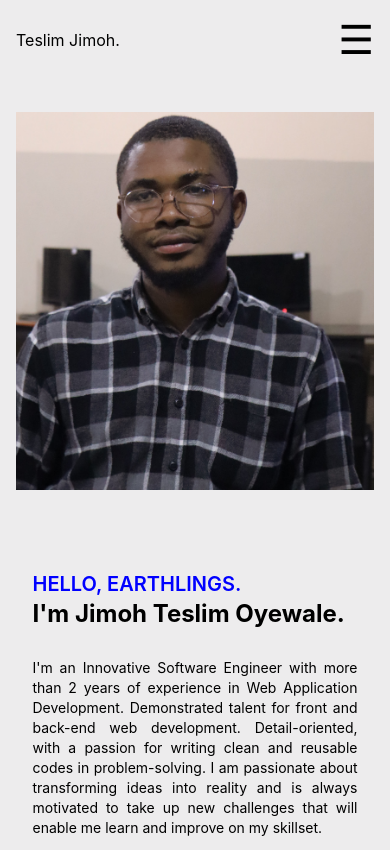
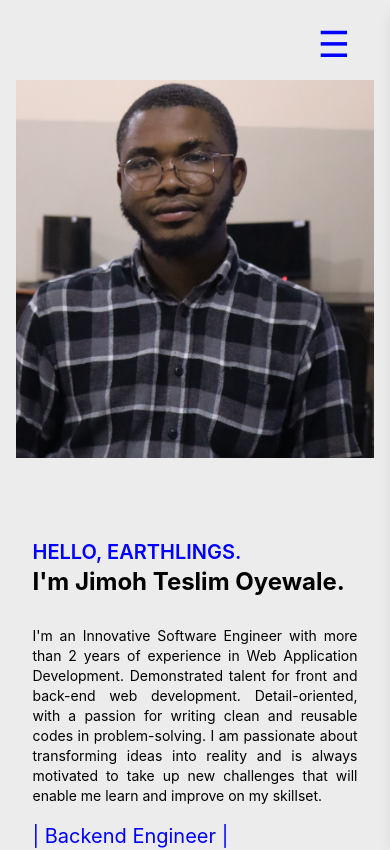
Before and after one commit to Moyowaaaa/Teslim-Jimoh, a Next.js app: page / in a window 390 px wide. Shown: the top 850 px of the page. Built offline with nearby package versions, Linux system fonts and the light colour scheme.

Commit message:
responsiveness

```diff
--- a/components/MobileMenu.js
+++ b/components/MobileMenu.js
@@ -13,7 +13,7 @@ const MobileMenu = ({openMenu, closeMenu}) => {
 
 
   return (
-      <div className={`w-full border-2 border-[teal] absolute h-screen overlay z-50 ${openMenu ? "hidden":"block"}`}>
+      <div className={`w-full border-2 border-[teal] absolute h-screen fixed overlay z-50 ${openMenu ? "hidden":"block"}`}>
           <div className='flex flex-col h-full justify-center items-center'>
               {/* <div className=' text-3xl text-white text-white w-[55px] flex items-center justify-center bg-[skyblue] py-2 px-2 hover:bg-[blue] text-white cursor-pointer rounded-full 'onClick={closeMenu}>X</div> */}
               <div className='text-3xl text-white bg-[blue] py-2 px-4 rounded-full' onClick={closeMenu}>
--- a/components/MobileNav.js
+++ b/components/MobileNav.js
@@ -1,46 +1,62 @@
 import React,{useEffect, useState} from 'react'
 import MobileMenu from './MobileMenu'
+
+import Link from 'next/link'
+import Router from 'next/router'
+import { useRouter } from "next/router";
 
 
 
 const MobileNav = () => {
-    const [openMenu, setOpenMenu] = useState(true)
+    const [openMenu, setOpenMenu] = useState(false)
+    const router = useRouter();
+
+    const closeMenu = () => {
+      setOpenMenu(false)
+    }
+
+
+    return (
+
+      <div className='lg:hidden z-50 bg-[black] text-[blue]'>
+
+
+      {openMenu ?  <button className="top-6 right-10 fixed z-50 text-4xl " onClick={() => setOpenMenu(!openMenu)}> &#9776;</button>:
+        "" }
+
+
+      <button className="top-6 right-10 fixed z-50 text-4xl" onClick={() => setOpenMenu(!openMenu)}> &#9776;</button>
+
+      <div className={`"top-0 right-0 fixed text-white bg-[blue] shadow-lg h-full w-screen z-50 ease-in-out duration-700 " ${openMenu ? " translate-x-0" : " translate-x-full"} `}>
+      <button className='top-4 right-4 fixed z-50 text-2xl' onClick={closeMenu}>X</button>
 
 
 
-    const open = () => {
-   setOpenMenu(false)
-    }
+      <div className='w-full h-4/6'>
+        <div className=' flex flex-col h-full items-center justify-center gap-8' >
+          <Link href='/' >
+            <p onClick={closeMenu}>home</p>
+          </Link>
 
-    const closeMenu = () => {
-      setOpenMenu(true)
-    }
+        <Link href ="/about">
+        <p onClick={closeMenu} className={`hover:border-b-2 border-[blue] ${router.pathname === "/about" || router.pathname == '/about' ? " " : ""}` }>about</p>
+        </Link>
 
 
+        <Link href="/projects">
+             <p onClick={closeMenu} className='hover:border-b-2 border-[blue]'>projects</p>
+        </Link>
+
+        <Link href="/about/#contact">
+
+                <p onClick={closeMenu} className={`hover:border-b-2 border-[blue] ${router.pathname === "/about#contac" || router.pathname == '/about#contact' ? "border-b-2 border-[blue] " : ""}`}>contact</p></Link>
 
 
+        </div>
 
+        </div>
 
-
-  return (
-    <div className='flex w-screen  lg:hidden h-[5rem] '>
-
-      <div className='items-center flex w-full justify-between px-4'>
-    <div className='flex flex-col justify-center text-base'>
-        Teslim Jimoh.
-    </div>
-
-
-
-
-
-  <span id="button" className='text-[40px] cursor-pointer' onClick={open}>
-  &#9776;</span>
-  </div>
-
-
-
-  <MobileMenu openMenu={openMenu} closeMenu={closeMenu} />
+        </div>
     </div>
   )
 }
--- /dev/null
+++ b/components/sidebar.js
@@ -0,0 +1,33 @@
+import React,{useState} from 'react'
+
+const Sidebar = () => {
+  const[openMenu, setOpenMenu] = useState(false)
+
+
+  const closeMenu = () => {
+    setOpenMenu(false)
+  }
+
+
+
+  return (
+    <div className='lg:hidden z-50'>
+      {openMenu ?  <button className="top-6 right-10 fixed z-50 text-4xl" onClick={() => setOpenMenu(!openMenu)}> &#9776;</button>:
+        "" }
+
+
+      <button className="top-6 right-10 fixed z-50 text-4xl" onClick={() => setOpenMenu(!openMenu)}> &#9776;</button>
+
+      <div className={`"top-0 right-0 fixed text-white bg-black shadow-lg h-full w-screen z-50 ease-in-out duration-300 " ${openMenu ? " translate-x-0" : " translate-x-full"} `}>
+      <button className='top-4 right-4 fixed z-50' onClick={closeMenu}>X</button>
+        <div className='flex flex-col items-center justify-center'>
+
+        </div>
+
+        </div>
+
+    </div>
+  )
+}
+
+export default Sidebar
--- a/pages/index.js
+++ b/pages/index.js
@@ -14,6 +14,7 @@ import teslim from "../images/teslim.jpg"
 
 import Navbar from '../components/Navbar'
 import Teslim from '../components/Teslim'
+import Sidebar from '../components/Sidebar'
 
 // C:\Users\Moyowaa\Desktop\Web-dev\teslimPortfolio\portfolio\assets\images\teslim.jpg
 
@@ -36,20 +37,21 @@ useEffect(() => {
 
 
   return (
-    <div className='' >
+    <div className=''onScroll={closeMenu} >
       <Head>
         <title>Teslim Jimoh</title>
         <meta name="description" content="Generated by create next app" />
         <link rel="icon" href="/favicon.ico" />
       </Head>
-      <MobileNav openMenu={openMenu} closeMenu={closeMenu} />
-      <div className='flex flex-col-reverse lg:flex-row h-auto justify-between' >
+      <MobileNav  />
+      <div className=' pt-[3rem] flex flex-col-reverse lg:flex-row h-auto justify-between lg:pt-0' >
 
 
         <div className='w-12/12 lg:w-7/12 h-screen  px-auto'>
 
 
           <Navbar />
+
 
           {/* ---------- */}
           <div className='w-full h-full flex flex-col items-center justify-center bg-[#edeced] text-[black]'>
@@ -84,7 +86,7 @@ I&apos;m an Innovative Software Engineer with more than 2 years of experience in
 
 <div className='flex mt-5'>
 {/* <Link href="/projects"> */}
-<a href="https://drive.google.com/file/d/140jvO7tlIgxvjD6Ss65DKuB6gb2igVCF/view?usp=drivesdk" target="_blank" rel="noreferrer">
+<a href="https://drive.google.com/file/d/1BSOp8LtiwsQtPJx3oJwBsTRf4g9h_Uq_/view?usp=drivesdk" target="_blank" rel="noreferrer">
 <button className='h-auto px-6 lg:px-12 bg-[green] py-4 mr-4 text-white hover:border-[green] hover:border-2 hover:text-[black] hover:bg-[white] rounded-lg'>Resumé</button>
 </a>
 {/* </Link> */}
--- a/styles/globals.css
+++ b/styles/globals.css
@@ -19,6 +19,8 @@ body{
 html{
  scroll-behavior: smooth;
 }
+
+
 
 
 /* .image{
@@ -73,3 +75,10 @@ height: 5px;;
 .overlay{
   background:rgba(13, 86, 164, 0.95)
 }
+
+
+@media screen and (max-width:600px){
+  html{
+    scroll-behavior: none;
+  }
+}
```
